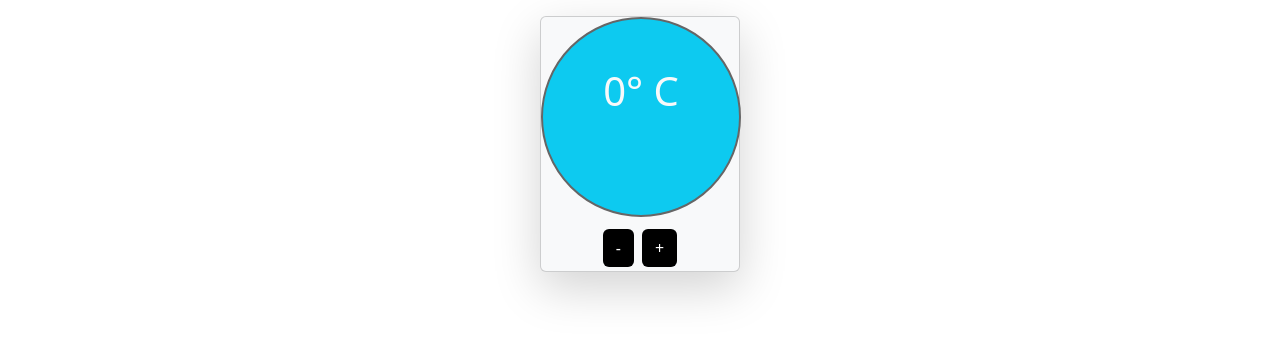
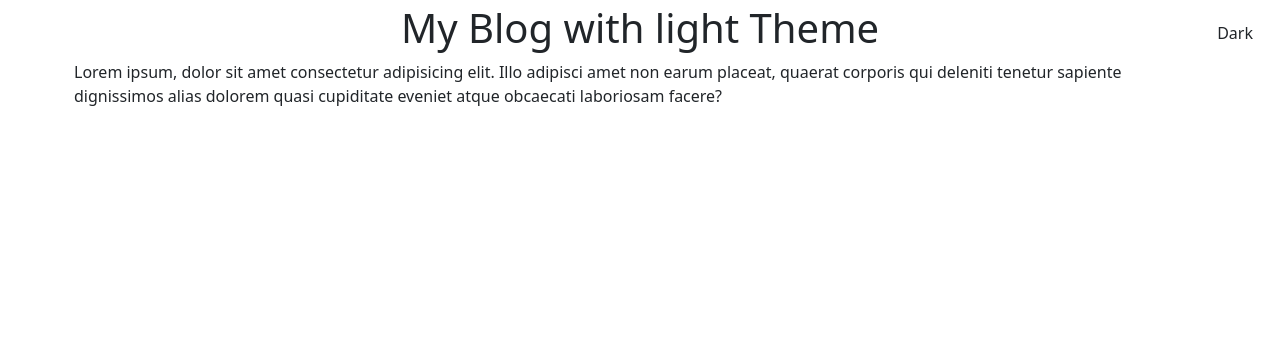
Before and after one commit to prideofscpadalia/30ReactProjects, a React (Vite) app: page / in a window 1280 px wide. Shown: the top 340 px of the page. Built offline with nearby package versions, Linux system fonts and the light colour scheme.

Commit message:
dark mode enabled complete

```diff
--- a/src/App.css
+++ b/src/App.css
@@ -1,19 +1,4 @@
-.body{
-  background-color: #ccc;
-}
 
-.title{
-  font-size: 3.3rem;
-  font-weight: 700;
-  font-style: normal;
-
-}
-.subtitle{
-  font-size: 1.5rem;
-  font-weight: 600;
-  margin: 2rem 0;
-
-}
 .textarea{
   border: 4px solid pink;
   position: relative;
--- a/src/App.jsx
+++ b/src/App.jsx
@@ -3,7 +3,8 @@
 
 // import RandomColor from "./Project/02-EandomizeColor/RandomColor"
 import 'bootstrap/dist/css/bootstrap.min.css';
-import Temperature from './Project/06-Temperature/Temperature';
+import DarkMode from './Project/07-DarkMode/DarkMode';
+// import Temperature from './Project/06-Temperature/Temperature';
 // import TestimonialsApp from './Project/04-Testimonial/TestimonialsApp';
 // import Alert from './Project/Alert/Alert';
 // import LikePhotoApp from './Project/03-LikePhotoApp/LikePhotoApp';
@@ -20,7 +21,8 @@ function App() {
   //   <Alert text={"Error in your code"} type={"danger"}/>
   //   <Alert text={"The alert will disappear in 3 sec"} type={"success"} delay={true}/>
   //  </>
-    <Temperature />
+    // <Temperature />
+    <DarkMode />
 
   )
 }
--- a/src/Components/Button.jsx
+++ b/src/Components/Button.jsx
@@ -2,9 +2,10 @@ import React from 'react'
 
 export default function Button({text,btnClass,onClick,icon,onChange}) {
   return (
-    <button className={`btn ${btnClass} text-center m-1 font-bold  bg-black text-white`} onClick={onClick}
-    onChange={onChange} >
+    <button className={`btn ${btnClass} text-center m-1 font-bold `} onClick={onClick}
+        onChange={onChange} >
         {icon}
-        {!text ? "Click Me" : text}</button>
+        {!text ? "Click Me" : text}
+    </button>
   )
 }
--- /dev/null
+++ b/src/Project/07-DarkMode/Blog.jsx
@@ -0,0 +1,19 @@
+import React,{useContext} from 'react'
+import Title from "../../Components/Title"
+import Button from "../../Components/Button"
+import { ThemeContext } from './context/theme-context'
+export default function Blog() {
+
+    const {theme, changeTheme} = useContext(ThemeContext)
+
+  return (
+    <div className='container p-1'>
+        <Title text={`My Blog with ${theme} Theme`}/>
+        <span style={{position:"absolute", top:10,right:10}}>
+            <Button
+            text={theme === "dark" ? "Light" : "Dark"} onClick={changeTheme} btnClass={`${theme === "dark" && "btn-light" }`}/>
+        </span>
+        <p>Lorem ipsum, dolor sit amet consectetur adipisicing elit. Illo adipisci amet non earum placeat, quaerat corporis qui deleniti tenetur sapiente dignissimos alias dolorem quasi cupiditate eveniet atque obcaecati laboriosam facere?</p>
+    </div>
+  )
+}
--- /dev/null
+++ b/src/Project/07-DarkMode/DarkMode.jsx
@@ -0,0 +1,35 @@
+import React,{useEffect, useState} from 'react'
+import Blog from './Blog'
+import { ThemeContext ,themes} from './context/theme-context';
+// context hook is designed to share data that is kind of global data it can be shared every where
+export default function DarkMode() {
+
+    const [theme,setTheme] = useState(themes.light);
+    function changeTheme(){
+        theme === themes.light ? setTheme(themes.dark) : setTheme(themes.light)
+    }
+
+    useEffect(() => {
+      switch(theme){
+        case themes.light:
+            document.body.classList.remove("bg-black")
+            document.body.classList.remove("text-white")
+            document.body.classList.add("bg-white")
+            document.body.classList.add("text-dark")
+            break;
+
+        case themes.dark:
+            document.body.classList.remove("bg-white")
+            document.body.classList.remove("text-dark")
+            document.body.classList.add("bg-black")
+            document.body.classList.add("text-white")
+            break;
+      }
+    }, [theme])
+
+  return (
+    <ThemeContext.Provider value={{theme, changeTheme}}>
+        <Blog theme={theme} />
+    </ThemeContext.Provider>
+  )
+}
--- /dev/null
+++ b/src/Project/07-DarkMode/context/theme-context.jsx
@@ -0,0 +1,7 @@
+import { createContext } from "react";
+
+export const themes={
+    drak:"dark",
+    light:"light",
+};
+export const ThemeContext = createContext({})
```
